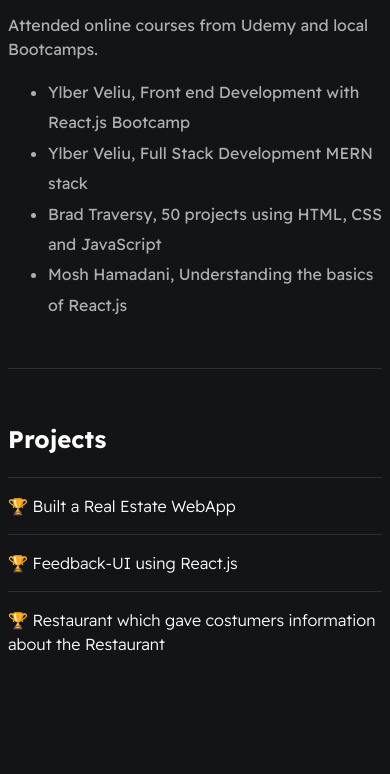
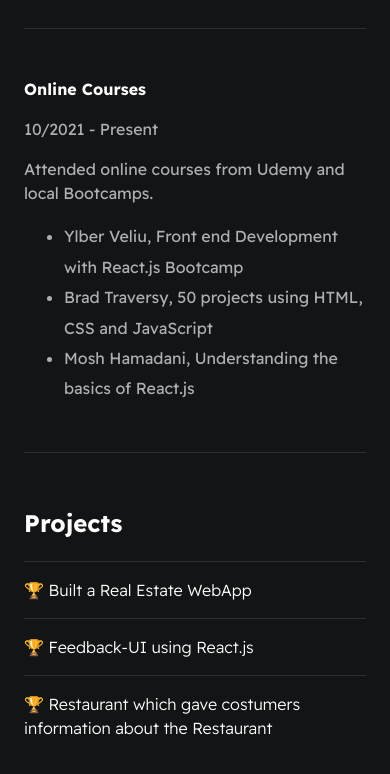
Before and after one commit to lisizejnullahu/Resume-Website, a plain HTML site: page index.html in a window 390 px wide. Shown: the part 1822-2596 px from the top of the page. Before the commit the page ends 2518 px from the top, so only its background shows below. Drawn offline with Linux system fonts and the light colour scheme.

Commit message:
Small changes

```diff
--- a/index.html
+++ b/index.html
@@ -101,7 +101,6 @@
           <p>Attended online courses from Udemy and local Bootcamps.</p>
           <ul>
             <li>Ylber Veliu, Front end Development with React.js Bootcamp</li>
-            <li>Ylber Veliu, Full Stack Development MERN stack</li>
             <li>Brad Traversy, 50 projects using HTML, CSS and JavaScript</li>
             <li>Mosh Hamadani, Understanding the basics of React.js</li>
           </ul>
--- a/styles/main.css
+++ b/styles/main.css
@@ -141,6 +141,9 @@ a {
 }
 
 @media (max-width: 600px) {
+  body {
+    padding: 1em;
+  }
   #wrapper--hero {
     flex-direction: column;
     gap: 1em;
```
